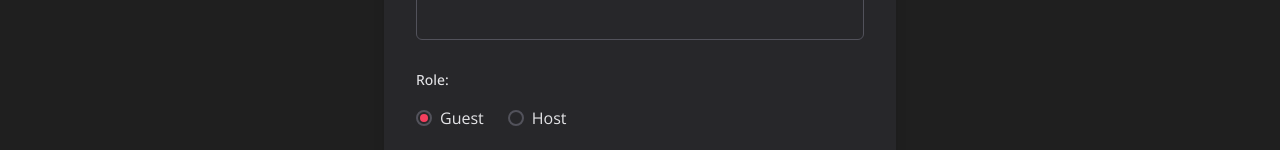
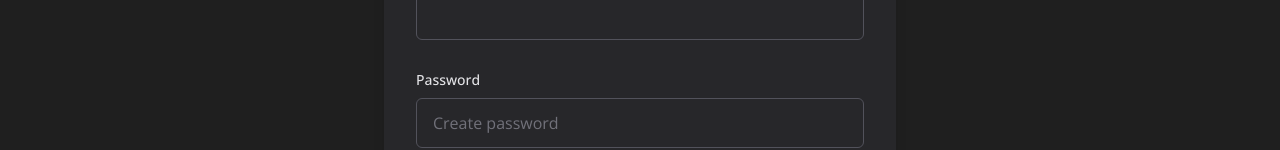
Before and after one commit to hprakash1999/Destination, a React (Vite) app in the folder frontend/: page /register in a window 1280 px wide. Shown: the part 656-806 px from the top of the page. Built offline with nearby package versions, Linux system fonts and the light colour scheme.

Commit message:
Add validations in (Register) form

```diff
--- a/frontend/src/forms/RegisterForm/RegisterForm.jsx
+++ b/frontend/src/forms/RegisterForm/RegisterForm.jsx
@@ -1,7 +1,8 @@
-import { useEffect, useState } from "react";
+import { useState } from "react";
 import { useDispatch, useSelector } from "react-redux";
 import { Button, InputBox, TextareaBox } from "../../components/Components.js";
 import { registerUser } from "../../features/features.js";
+import useFormValidation from "../../hooks/useFormValidation";
 
 const RegisterForm = () => {
   const dispatch = useDispatch();
@@ -17,7 +18,16 @@ const RegisterForm = () => {
     avatar: null,
   });
 
-  const [isFormValid, setIsFormValid] = useState(false);
+  const [touched, setTouched] = useState({
+    fullname: false,
+    username: false,
+    email: false,
+    bio: false,
+    password: false,
+    avatar: false,
+  });
+
+  const { isFormValid, errors } = useFormValidation(formData, touched);
 
   // Form change handler
   const handleChange = (e) => {
@@ -35,29 +45,9 @@ const RegisterForm = () => {
     }));
   };
 
-  // Validate form fields
-  const validateForm = () => {
-    const { fullname, username, email, bio, password, avatar } = formData;
-    const usernameRegex = /^[a-zA-Z0-9_]+$/;
-    const bioWordCount = bio
-      .split(" ")
-      .filter((word) => word.length > 0).length;
-
-    // Check all validations
-    return (
-      fullname.trim() &&
-      usernameRegex.test(username) &&
-      email.trim() &&
-      (bioWordCount <= 50 || bio === "") && // Bio not required
-      password.length >= 8 &&
-      avatar
-    );
+  const handleBlur = (field) => {
+    setTouched((prev) => ({ ...prev, [field]: true }));
   };
-
-  // Effect to check form validity
-  useEffect(() => {
-    setIsFormValid(validateForm());
-  }, [formData]);
 
   // Form submit handler
   const handleSubmit = async (e) => {
@@ -77,6 +67,14 @@ const RegisterForm = () => {
         password: "",
         avatar: null,
       });
+      setTouched({
+        fullname: false,
+        username: false,
+        email: false,
+        bio: false,
+        password: false,
+        avatar: false,
+      });
     } catch (err) {
       console.error("Registration failed:", err);
     }
@@ -95,9 +93,13 @@ const RegisterForm = () => {
         name="fullname"
         value={formData.fullname}
         onChange={handleChange}
+        onBlur={() => handleBlur("fullname")} // Track when the field is touched
         placeholder="Enter full name"
         required
       />
+      {errors.fullname && touched.fullname && (
+        <p className="text-red-500">{errors.fullname}</p>
+      )}
 
       <InputBox
         label="Username"
@@ -105,9 +107,13 @@ const RegisterForm = () => {
         name="username"
         value={formData.username}
         onChange={handleChange}
+        onBlur={() => handleBlur("username")}
         placeholder="Enter username"
         required
       />
+      {errors.username && touched.username && (
+        <p className="text-red-500">{errors.username}</p>
+      )}
 
       <InputBox
         label="Email"
@@ -115,61 +121,25 @@ const RegisterForm = () => {
         name="email"
         value={formData.email}
         onChange={handleChange}
+        onBlur={() => handleBlur("email")}
         placeholder="Enter email"
         required
       />
+      {errors.email && touched.email && (
+        <p className="text-red-500">{errors.email}</p>
+      )}
 
       <TextareaBox
         label="Bio"
         name="bio"
         value={formData.bio}
         onChange={handleChange}
+        onBlur={() => handleBlur("bio")}
         placeholder="Tell us something about yourself"
       />
-
-      <div className="space-y-4">
-        <label className="block text-zinc-200 text-sm font-medium">Role:</label>
-
-        <div className="flex space-x-6">
-          <label className="flex items-center cursor-pointer">
-            <input
-              type="radio"
-              name="role"
-              value="guest"
-              checked={formData.role === "guest"}
-              onChange={handleChange}
-              className="hidden"
-            />
-
-            <span className="w-4 h-4 rounded-full border-2 border-zinc-600 flex items-center justify-center">
-              {formData.role === "guest" && (
-                <span className="w-2 h-2 bg-rose-500 rounded-full"></span>
-              )}
-            </span>
-
-            <span className="ml-2 text-zinc-200">Guest</span>
-          </label>
-
-          <label className="flex items-center cursor-pointer">
-            <input
-              type="radio"
-              name="role"
-              value="host"
-              checked={formData.role === "host"}
-              onChange={handleChange}
-              className="hidden"
-            />
-
-            <span className="w-4 h-4 rounded-full border-2 border-zinc-600 flex items-center justify-center">
-              {formData.role === "host" && (
-                <span className="w-2 h-2 bg-rose-500 rounded-full"></span>
-              )}
-            </span>
-
-            <span className="ml-2 text-zinc-200">Host</span>
-          </label>
-        </div>
-      </div>
+      {errors.bio && touched.bio && (
+        <p className="text-red-500">{errors.bio}</p>
+      )}
 
       <InputBox
         label="Password"
@@ -177,9 +147,13 @@ const RegisterForm = () => {
         name="password"
         value={formData.password}
         onChange={handleChange}
+        onBlur={() => handleBlur("password")}
         placeholder="Create password"
         required
       />
+      {errors.password && touched.password && (
+        <p className="text-red-500">{errors.password}</p>
+      )}
 
       <div>
         <label className="block text-zinc-200 text-sm font-medium mb-2">
@@ -189,10 +163,14 @@ const RegisterForm = () => {
           type="file"
           name="avatar"
           onChange={handleFileChange}
+          onBlur={() => handleBlur("avatar")}
           accept="image/*"
           required
           className="block w-full text-zinc-100 bg-zinc-800 border border-zinc-600 rounded-md focus:outline-none focus:ring-2 focus:ring-rose-500"
         />
+        {errors.avatar && touched.avatar && (
+          <p className="text-red-500">{errors.avatar}</p>
+        )}
       </div>
 
       <Button
--- /dev/null
+++ b/frontend/src/hooks/useFormValidation.js
@@ -0,0 +1,41 @@
+import { useEffect, useState } from "react";
+import {
+  validateBio,
+  validateEmail,
+  validatePassword,
+  validateUsername,
+} from "../utils/validationUtils.js";
+
+const useFormValidation = (formData, touchedFields) => {
+  const [isFormValid, setIsFormValid] = useState(false);
+  const [errors, setErrors] = useState({});
+
+  useEffect(() => {
+    const validateForm = () => {
+      const { fullname, username, email, bio, password, avatar } = formData;
+      const newErrors = {};
+
+      if (touchedFields.fullname && !fullname.trim())
+        newErrors.fullname = "Full name is required.";
+      if (touchedFields.username && !validateUsername(username))
+        newErrors.username = "Invalid username.";
+      if (touchedFields.email && !validateEmail(email))
+        newErrors.email = "Invalid email address.";
+      if (touchedFields.bio && !validateBio(bio))
+        newErrors.bio = "Bio must be 50 words or less.";
+      if (touchedFields.password && !validatePassword(password))
+        newErrors.password = "Password must be at least 8 characters.";
+      if (touchedFields.avatar && !avatar)
+        newErrors.avatar = "Avatar is required.";
+
+      setErrors(newErrors);
+      return Object.keys(newErrors).length === 0; // Form is valid if there are no errors
+    };
+
+    setIsFormValid(validateForm());
+  }, [formData, touchedFields]);
+
+  return { isFormValid, errors };
+};
+
+export default useFormValidation;
--- /dev/null
+++ b/frontend/src/utils/validationUtils.js
@@ -0,0 +1,18 @@
+export const validateUsername = (username) => {
+  const usernameRegex = /^[a-zA-Z0-9_]+$/;
+  return usernameRegex.test(username);
+};
+
+export const validateEmail = (email) => {
+  const emailRegex = /^[^\s@]+@[^\s@]+\.[^\s@]+$/;
+  return emailRegex.test(email);
+};
+
+export const validatePassword = (password) => {
+  return password.length >= 8;
+};
+
+export const validateBio = (bio) => {
+  const bioWordCount = bio.split(" ").filter((word) => word.length > 0).length;
+  return bioWordCount <= 50 || bio === ""; // Bio is optional
+};
```
